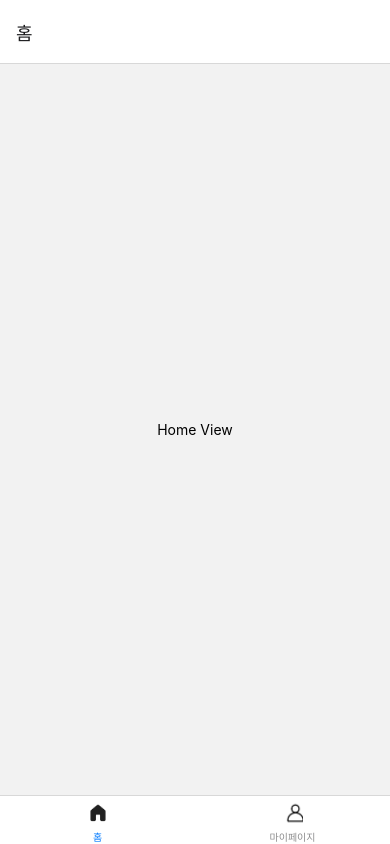
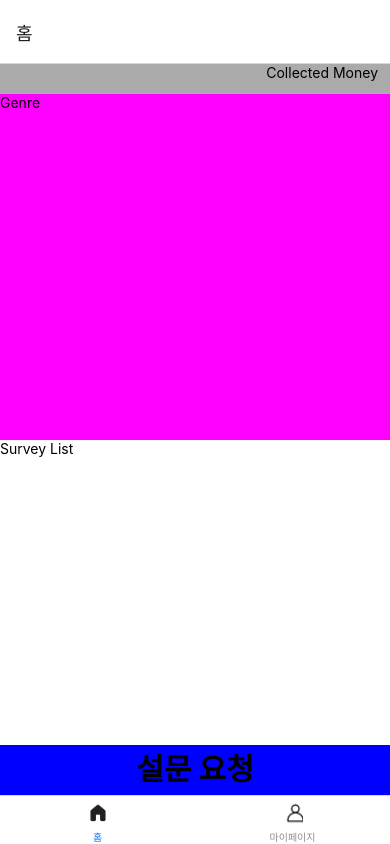
Before and after one commit to hanmok/SurvyFront, a React Native app: screen / in a window 390 px wide. Built offline with nearby package versions, Linux system fonts and the light colour scheme.

Commit message:
design: basic form for MainView

```diff
--- a/screens/HomeScreen.js
+++ b/screens/HomeScreen.js
@@ -1,14 +1,68 @@
 import React from "react";
 import { View, Text } from "react-native";
-
+import { StyleSheet } from "react-native";
+import { colors } from "../utils/colors";
+import { paddingSizes } from "../utils/sizes";
 function HomeView() {
     return (
-        <View
-            style={{ flex: 1, justifyContent: "center", alignItems: "center" }}
-        >
-            <Text>Home View</Text>
+        // <View
+        //     style={{ flex: 1, justifyContent: "center", alignItems: "center" }}
+        // >
+        <View style={styles.container}>
+            {/* <View style={styles.topContainer}> */}
+            <Text style={styles.collectedMoney}>Collected Money</Text>
+            <Text style={styles.genre}>Genre</Text>
+            <Text style={styles.surveyList}>Survey List</Text>
+            <Text style={styles.bottomText}>설문 요청</Text>
         </View>
     );
 }
 
+const styles = StyleSheet.create({
+    container: {
+        flex: 1,
+        justifyContent: "space-between",
+        // alignItems: "center",
+        backgroundColor: colors.gray,
+        // alignItems: "stretch",
+    },
+    collectedMoney: {
+        width: 150,
+        justifyContent: "flex-end",
+        // alignItems: "flex-end",
+        textAlign: "right",
+        alignSelf: "flex-end",
+        flexBasis: 30,
+        paddingRight: paddingSizes.s,
+    },
+    genre: {
+        flex: 1,
+        justifyContent: "center",
+        alignSelf: "stretch",
+        flexBasis: 40,
+        backgroundColor: colors.magenta,
+    },
+    surveyList: {
+        flex: 1,
+        justifyContent: "center",
+        alignSelf: "stretch",
+        flexGrow: 1,
+        backgroundColor: "white",
+    },
+    topContainer: {
+        flexDirection: "row",
+        direction: "rtl",
+        // justifyContent: "flex-end",
+    },
+    bottomText: {
+        height: 50,
+        flexBasis: 50,
+        fontSize: 30,
+        backgroundColor: "blue",
+        fontWeight: "bold",
+        width: "auto",
+        textAlign: "center",
+    },
+});
+
 export default HomeView;
--- /dev/null
+++ b/utils/colors.js
@@ -0,0 +1,5 @@
+export const colors = {
+    magenta: "magenta",
+    gray: "#AAA",
+    darkGray: "#444",
+};
--- /dev/null
+++ b/utils/sizes.js
@@ -0,0 +1,8 @@
+export const paddingSizes = {
+    xxs: 4,
+    xs: 8,
+    s: 12,
+    m: 16,
+    l: 20,
+    xl: 24,
+};
```
